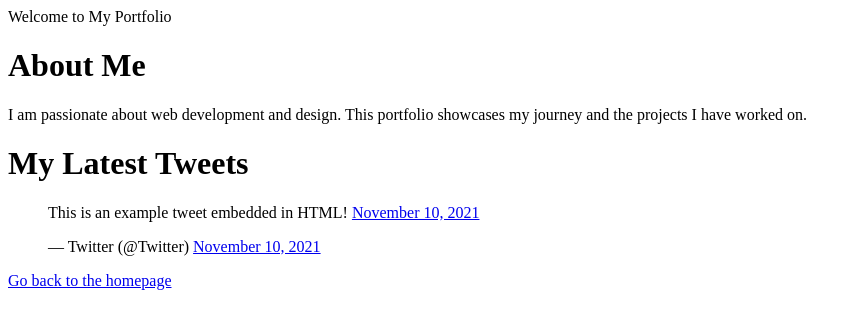
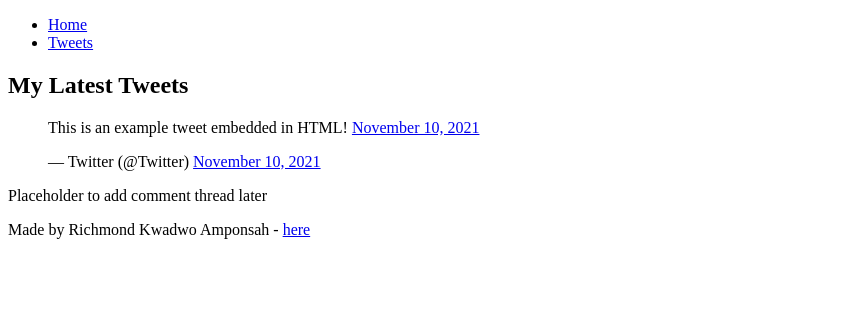
Before and after one commit to 007Richmond/My_First_Portfolio, a plain HTML site: page html_basic/tweets.html in a window 1280 px wide. Shown: the whole page, without its empty margins (0-857 px from the left). Drawn offline with Linux system fonts and the light colour scheme.

Commit message:
structured changes

```diff
--- a/html_basic/tweets.html
+++ b/html_basic/tweets.html
@@ -5,10 +5,15 @@
     <title>My First Portfolio - Enhanced</title>
 </head>
 <body>
-    <header>Welcome to My Portfolio</header>
-    <h1>About Me</h1>
-    <p>I am passionate about web development and design. This portfolio showcases my journey and the projects I have worked on.</p>
+    <header>
+        <ul>
+            <li><a href="index.html">Home</a></li>
+            <li><a href="tweets.html">Tweets</a></li>
+        </ul>
+    </header>
 
+    <main>
+        <article>
             <h1>My Latest Tweets</h1>
 
             <blockquote class="twitter-tweet">
@@ -16,8 +21,15 @@
                 &mdash; Twitter (@Twitter) <a href="https://twitter.com/Twitter/status/1457913740477943809?ref_src=twsrc%5Etfw">November 10, 2021</a>
             </blockquote>
             <script async src="https://platform.twitter.com/widgets.js" charset="utf-8"></script>
+        </article>
 
-    <p><a href="http://127.0.0.1:5500/My_First_Portfolio/html_basic/index.html">Go back to the homepage</a></p>
+        <aside>
+            <p>Placeholder to add comment thread later</p>
+        </aside>
+    </main>
 
+    <footer>
+        <p>Made by Richmond Kwadwo Amponsah - <a href="https://www.alxafrica.com/" target="_blank">here</a></p>
+    </footer>
 </body>
 </html>
```
Also changed, not shown: html_basic/index.html (+18 -2 lines). Lines whose indentation alone changed are shown as unchanged.
